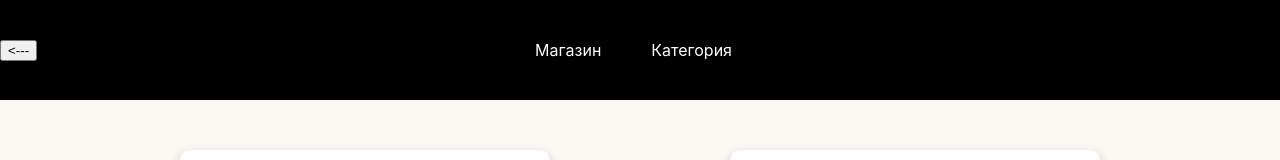
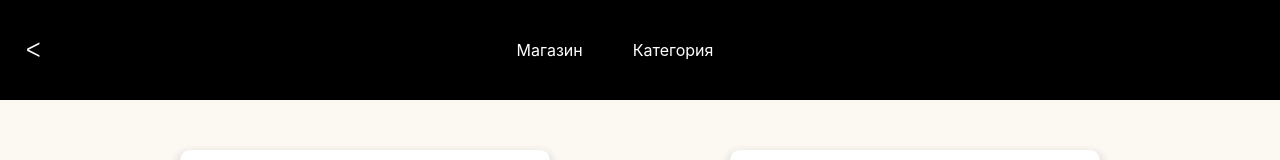
Before and after one commit to DimaWoo2301/Goods-shop, a React (Create React App) app: page / in a window 1280 px wide. Shown: the top 160 px of the page. Built offline with nearby package versions, Linux system fonts and the light colour scheme.

Commit message:
refactoring

```diff
--- a/src/components/ShowCase/index.jsx
+++ b/src/components/ShowCase/index.jsx
@@ -2,8 +2,8 @@ import React from 'react';
 import { NavLink } from 'react-router-dom';
 
 import { body } from '../../response';
+import s from './show-case.module.css';
 import ShowCaseItem from './show-case-items';
-import s from './ShowCase.module.css';
 
 const ShowCase = () => (
   <div>
--- a/src/components/ShowCase/show-case-items/index.jsx
+++ b/src/components/ShowCase/show-case-items/index.jsx
@@ -1,6 +1,6 @@
 import React from 'react';
 
-import s from './ShowCaseItems.module.css';
+import s from './show-case-items.module.css';
 
 const ShowCaseItem = ({
   name, mainImage, text, price,
--- a/src/components/category/category-items/index.jsx
+++ b/src/components/category-items/index.jsx
@@ -1,8 +1,8 @@
 import React from 'react';
 import { Link, useParams } from 'react-router-dom';
 
-import { body, types } from '../../../response';
-import ShowCaseItem from '../../ShowCase/show-case-items';
+import { body, types } from '../../response';
+import ShowCaseItem from '../ShowCase/show-case-items';
 import s from './category-items.module.css';
 
 const CategoryItems = () => {
--- a/src/constants/routes.js
+++ b/src/constants/routes.js
@@ -1,6 +1,6 @@
 const ROUTES = {
   BASE: '/',
-  CATEGORY: '/category',
+  CATEGORY: '/category-items',
   POST: '/post',
 };
 
--- a/src/index.jsx
+++ b/src/index.jsx
@@ -4,7 +4,7 @@ import React from 'react';
 import ReactDOM from 'react-dom';
 import { BrowserRouter, Route, Routes } from 'react-router-dom';
 
-import CategoryItems from './components/category/category-items';
+import CategoryItems from './components/category-items';
 import ROUTES from './constants/routes';
 import Category from './pages/category-page/page';
 import ShopWindowPage from './pages/main-shop-window/page';
--- a/src/pages-template/index.jsx
+++ b/src/pages-template/index.jsx
@@ -6,7 +6,6 @@ import s from './shop.module.css';
 
 const ShopWindow = () => {
   const navigate = useNavigate();
-
   const onGoBack = () => {
     navigate(-1);
   };
@@ -14,7 +13,7 @@ const ShopWindow = () => {
   return (
     <div className={s.wrapper}>
       <header className={s.header}>
-        <button type="submit" onClick={onGoBack}>&lt;---</button>
+        <button className={s.button} type="submit" onClick={onGoBack}>&#5176;</button>
         <div className={s.headerContainer}>
           <NavLink to={ROUTES.BASE}>Магазин</NavLink>
           <NavLink to={ROUTES.CATEGORY}>Категория</NavLink>
--- a/src/pages-template/shop.module.css
+++ b/src/pages-template/shop.module.css
@@ -12,6 +12,19 @@
 .footerContainer {
     max-width: 1000px;
     margin: 0 auto;
+}
+
+.button{
+    position: absolute;
+    border: none;
+    background-color: #000000;
+    color: #ffffff;
+    font-size: 20px;
+    margin-left: 20px;
+}
+
+.button:hover{
+    transform: scale(1.3,1.3);
 }
 
 .header {
--- a/src/response.js
+++ b/src/response.js
@@ -218,4 +218,14 @@ export const types = [
     name: 'Ноутбуки',
     img: 'https://st4.depositphotos.com/1890869/24643/v/450/depositphotos_246431000-stock-illustration-isolated-laptop-empty-space-white.jpg?forcejpeg=true',
   },
+  {
+    id: 4,
+    name: 'Комплектующие для коммпьютеров',
+    img: 'https://st4.depositphotos.com/1890869/24643/v/450/depositphotos_246431000-stock-illustration-isolated-laptop-empty-space-white.jpg?forcejpeg=true',
+  },
+  {
+    id: 5,
+    name: 'Стиральные машины',
+    img: 'https://st4.depositphotos.com/1890869/24643/v/450/depositphotos_246431000-stock-illustration-isolated-laptop-empty-space-white.jpg?forcejpeg=true',
+  },
 ];
```
Also changed, not shown: src/components/ShowCase/show-case-items/show-case-items.module.css (renamed from src/components/ShowCase/show-case-items/ShowCaseItems.module.css), src/components/ShowCase/show-case.module.css (renamed from src/components/ShowCase/ShowCase.module.css), src/components/category-items/category-items.module.css (renamed from src/components/category/category-items/category-items.module.css), 1 other file (tests, documents, lock files or other folders).
